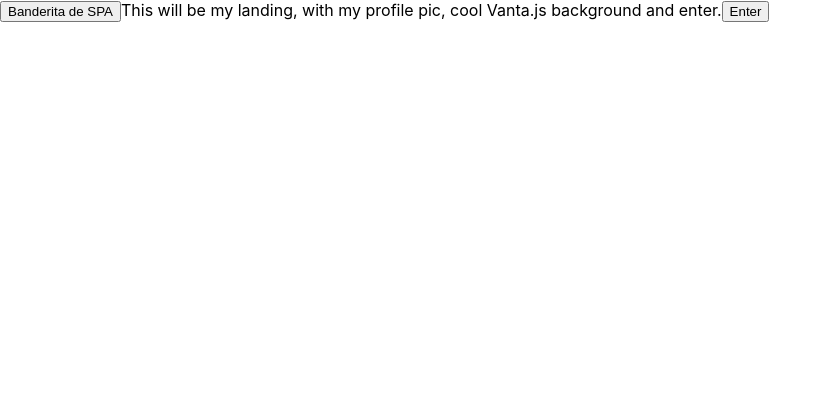
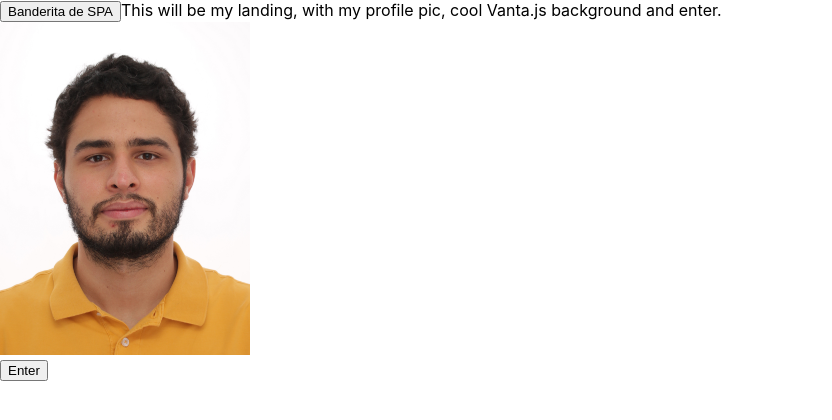
Before and after one commit to jojo-rdan/my-portfolio, a React (Create React App) app: page /-en in a window 1280 px wide. Shown: the top 420 px of the page, without its empty margins (0-832 px from the left). Built offline with nearby package versions, Linux system fonts and the light colour scheme.

Commit message:
MyPortfolio

```diff
--- a/src/Components/LandingPage-en.jsx
+++ b/src/Components/LandingPage-en.jsx
@@ -1,5 +1,6 @@
 import React from "react";
 import { Link } from "react-router-dom";
+import image from '../img/IMG_3978.jpg';
 
 export default function LandingPageEn () {
     return (
@@ -8,6 +9,9 @@ export default function LandingPageEn () {
                 <button>Banderita de SPA</button>
             </Link>
             This will be my landing, with my profile pic, cool Vanta.js background and enter.
+            <div>
+                <img src={image} width={'250px'} alt='imagen de perfil' />
+            </div>
             <Link to="/home-en">
                 <button>Enter</button>
             </Link>
--- a/src/Components/LandingPage.jsx
+++ b/src/Components/LandingPage.jsx
@@ -1,5 +1,6 @@
 import React from "react";
 import { Link } from "react-router-dom";
+import image from '../img/IMG_3978.jpg';
 
 export default function LandingPage () {
     return (
@@ -7,7 +8,10 @@ export default function LandingPage () {
             <Link to="/-en">
                 <button>Banderita de US</button>
             </Link>
-            <img src="../img/IMG_3978.jpg" alt='img'/>
+            Este será mi Landing, con mi foto de perfil, vanta genial.js fondo y entrar.
+            <div>
+                <img src={image} width={'250px'} alt='imagen de perfil' />
+            </div>
             <Link to="/home">
                 <button>Entrar</button>
             </Link>
```
